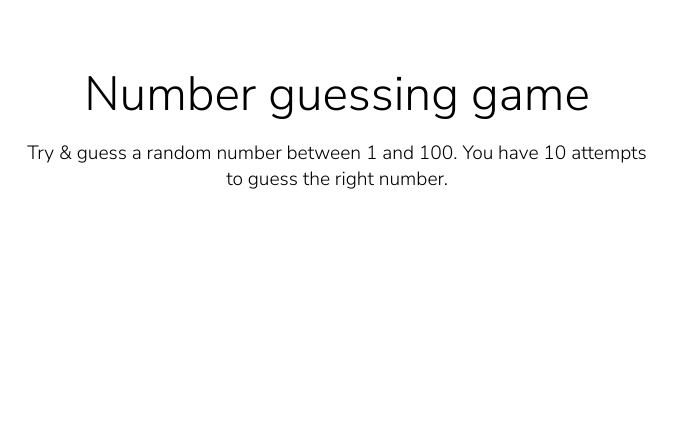
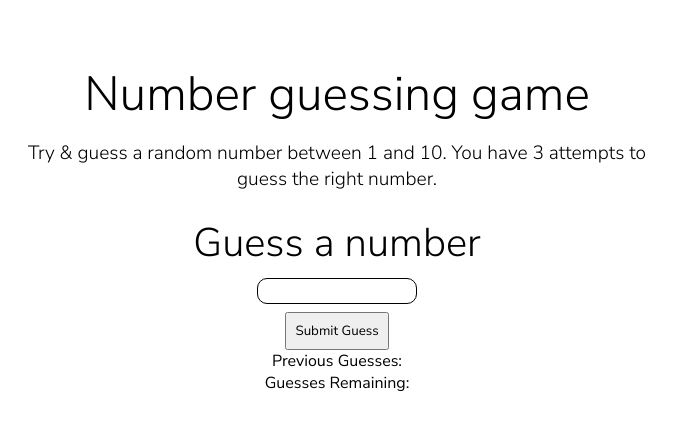
Before and after one commit to nelson521/guessNumber, a plain HTML site: page index.html in a window 1280 px wide. Shown: the whole page, without its empty margins (303-980 px from the left). Drawn offline with Linux system fonts and the light colour scheme.

Commit message:
add border radius, style h1 from form, changed the guesses

```diff
--- a/index.html
+++ b/index.html
@@ -16,11 +16,18 @@
     <div class="intro">
       <h1>Number guessing game</h1>
       <p>
-        Try & guess a random number between 1 and 100. You have 10 attempts to
+        Try & guess a random number between 1 and 10. You have 3 attempts to
         guess the right number.
       </p>
     </div>
-
+    <form class="guessing-form">
+      <h1>Guess a number</h1>
+      <input type="number" name="" id="numInput" />
+      <input type="submit" value="Submit Guess" id="submitBtn" />
+      <p>Previous Guesses: <span id="previousGuess"></span></p>
+      <p>Guesses Remaining: <span id="guessesRemaining"></span></p>
+      <span id="scale"></span>
+    </form>
     <script src="app.js"></script>
   </body>
 </html>
--- a/style.css
+++ b/style.css
@@ -25,3 +25,28 @@
   font-weight: lighter;
   width: 50%;
 }
+
+.guessing-form {
+  display: flex;
+  flex-direction: column;
+  justify-content: center;
+  align-items: center;
+  text-align: center;
+  margin-top: 1.5rem;
+}
+
+.guessing-form h1 {
+  font-weight: lighter;
+  font-size: 2.5rem;
+}
+
+.guessing-form #numInput {
+  padding: 0.2rem;
+  border: 1px solid black;
+  border-radius: 10px;
+  margin: 0.5rem 0;
+}
+
+.guessing-form #submitBtn {
+  padding: 0.5rem;
+}
```
